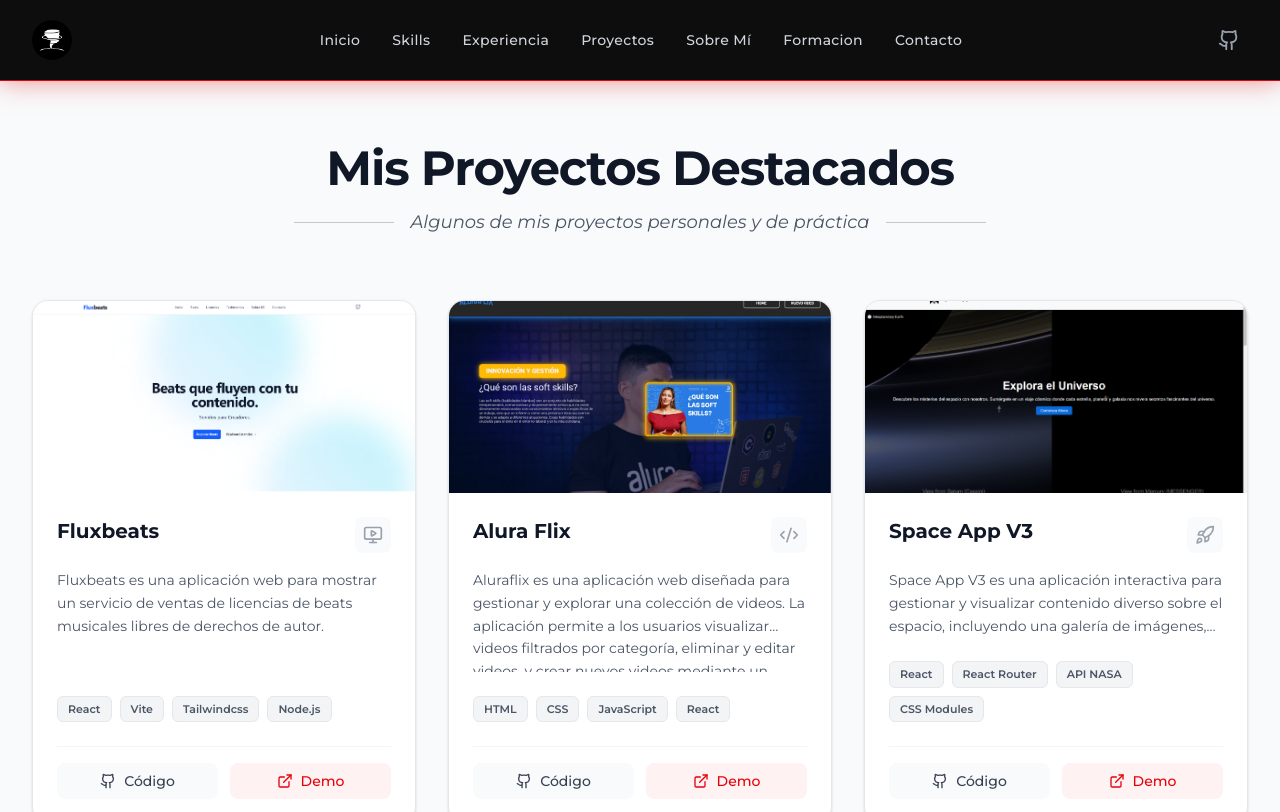
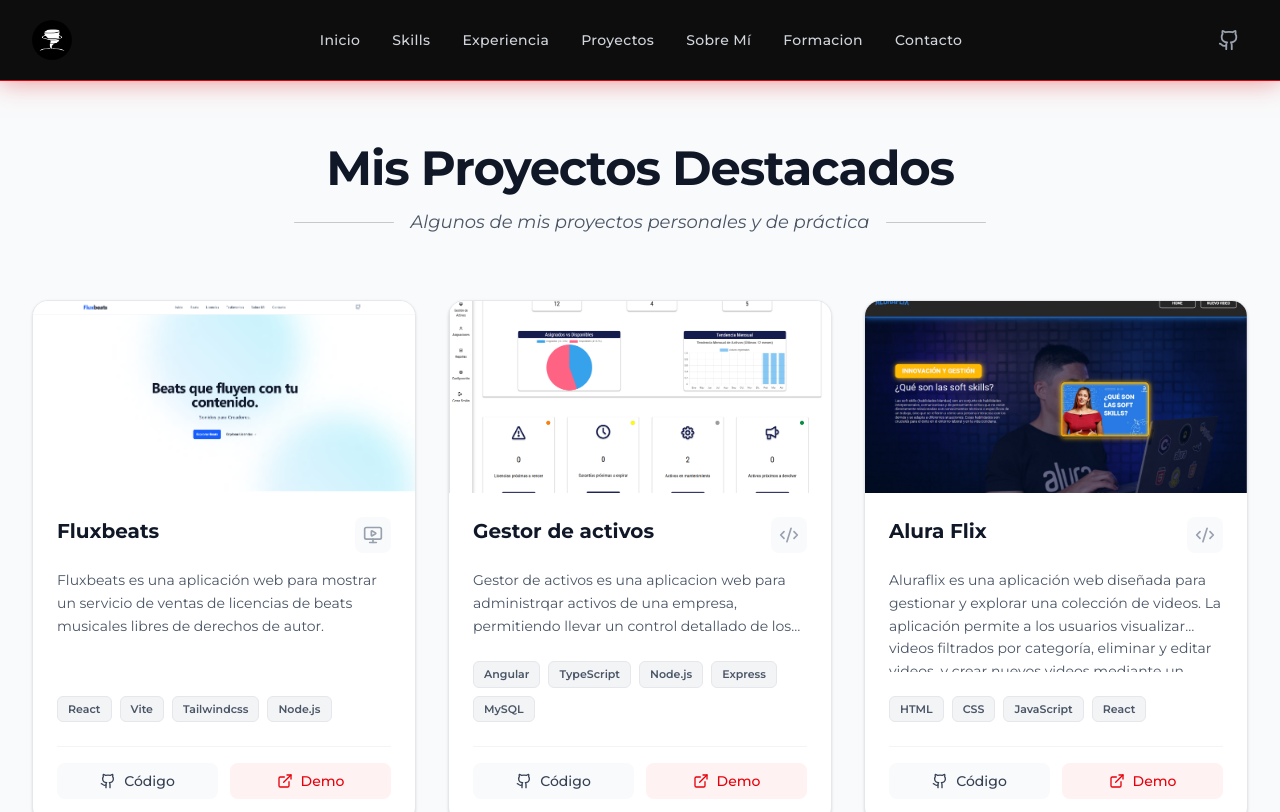
Before and after one commit to Ivandv19/portafolio-web-v4, a React (Vite) app: page /proyectos in a window 1280 px wide. Shown: the top 812 px of the page. Built offline with nearby package versions, Linux system fonts and the light colour scheme.

Commit message:
feat: agrega nuevo Proyecto y corrige proyectos existentes

```diff
--- a/src/pages/Proyectos.tsx
+++ b/src/pages/Proyectos.tsx
@@ -26,8 +26,23 @@
       },
     },
 
+
     {
       id: 2,
+      title: "Gestor de activos",
+      description:
+        "Gestor de activos es una aplicacion web para administrqar activos de una empresa, permitiendo llevar un control detallado de los mismos.",
+      image:
+        "/gestor-activos.png",
+      tags: ["Angular", "TypeScript", "Node.js", "Express", "MySQL"],
+      links: {
+        demo: "https://gestor.mgdc.site/",
+        github: "https://github.com/Ivandv19/gestor-activos.git",
+      },
+    },
+
+    {
+      id: 3,
       title: "Alura Flix",
       description:
         "Aluraflix es una aplicación web diseñada para gestionar y explorar una colección de videos. La aplicación permite a los usuarios visualizar videos filtrados por categoría, eliminar y editar videos, y crear nuevos videos mediante un formulario.",
@@ -35,12 +50,12 @@
         "/aluraflix.png",
       tags: ["HTML", "CSS", "JavaScript", "React", ],
       links: {
-        demo: "https://space-app-v3.vercel.app/",
-        github: "https://github.com/Ivandv19/space-app-v3.git",
+        demo: "https://alura-flix-flax.vercel.app/",
+        github: "https://github.com/Ivandv19/challenge-aluraflix.git",
       },
     },
     {
-      id: 3,
+      id: 4,
       title: "Space App V3",
       description:
         "Space App V3 es una aplicación interactiva para gestionar y visualizar contenido diverso sobre el espacio, incluyendo una galería de imágenes, noticias y un apartado del sistema solar.",
@@ -48,12 +63,12 @@
         "/space-app-v3.png",
       tags: ["React", "React Router", "API NASA", "CSS Modules"],
       links: {
-        demo: "https://spaceapp-ivandv19.netlify.app",
-        github: "https://github.com/Ivandv19/space-app",
+        demo: "https://space-app-v3.vercel.app/",
+        github: "https://github.com/Ivandv19/space-app-v3.git",
       },
     },
     {
-      id: 4,
+      id: 5,
       title: "Space App v2",
       description:
         "Este proyecto es una aplicación para gestionar y visualizar una galería de fotos, con funcionalidades para filtrar y buscar contenido por una palabra o por tags. Está diseñado para proporcionar una experiencia interactiva y visualmente atractiva.",
@@ -66,7 +81,7 @@
       },
     },
     {
-      id: 5,
+      id: 6,
       title: "Alura Cinema",
       description:
         "Este proyecto es una aplicación para gestionar y visualizar videos, con funcionalidades como vizualizar y agregar a una seccion especial de favoritos. Está diseñado para proporcionar una experiencia interactiva y visualmente atractiva.",
@@ -79,7 +94,7 @@
       },
     },
     {
-      id: 6,
+      id: 7,
       title: "Encriptador de Texto",
       description:
         "Desafío de Lógica. Aplicación que encripta y desencripta mensajes para intercambiar información secreta usando llaves de sustitución.",
@@ -92,7 +107,7 @@
       },
     },
     {
-      id: 7,
+      id: 8,
       title: "PetShop",
       description:
         "Sitio web para tienda de mascotas. Enfoque en validación de formularios (Regex) y arquitectura de navegación fluida.",
@@ -105,7 +120,7 @@
       },
     },
     {
-      id: 8,
+      id: 9,
       title: "Fokus",
       description:
         "App de productividad basada en la técnica Pomodoro. Manejo de temporizadores, audio y estados de la aplicación para enfoque y descanso.",
```
Also changed, not shown: public/gestor-activos.png (added).
